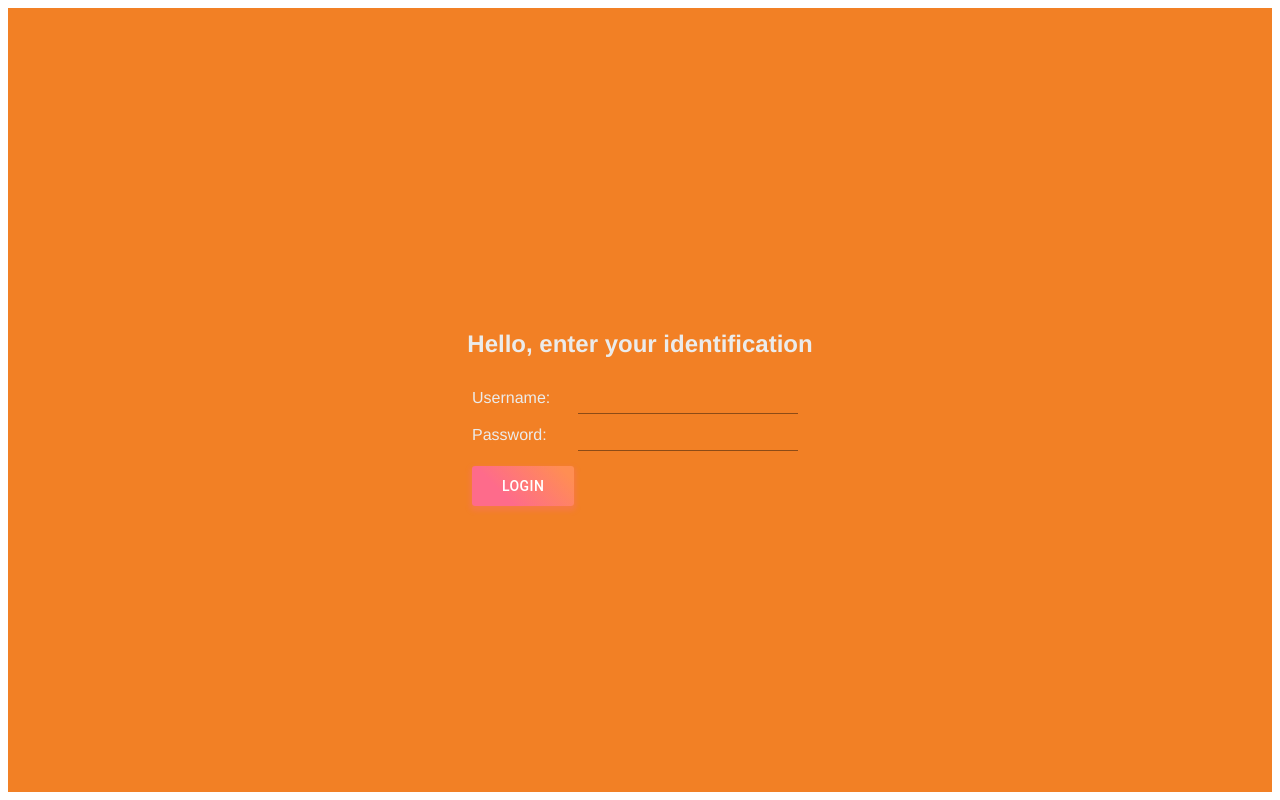
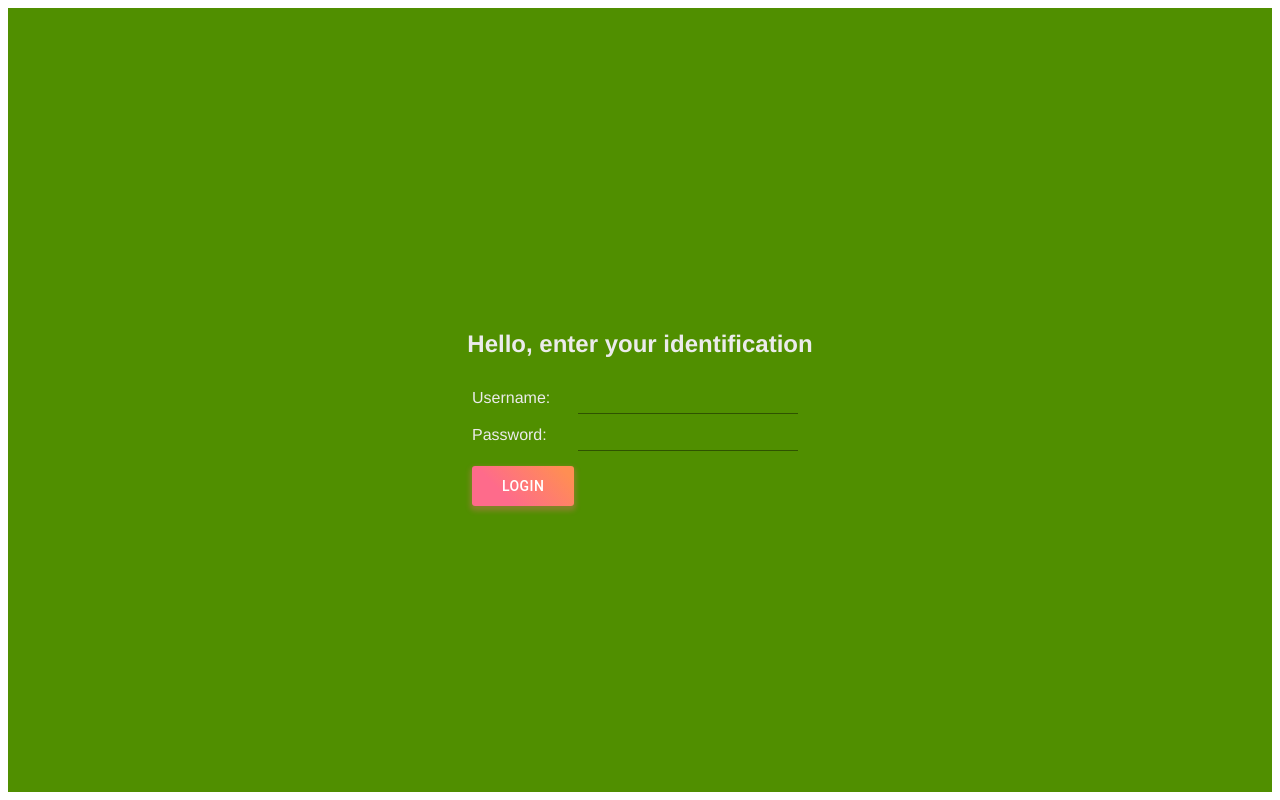
Before and after one commit to juanjopmelida/laboratorio-modulo-4-basico, a React app: page / in a window 1280 px wide. Built offline with nearby package versions, Linux system fonts and the light colour scheme.

Commit message:
first approach

```diff
--- a/package.json
+++ b/package.json
@@ -4,13 +4,13 @@
   "description": "",
   "main": "index.js",
   "scripts": {
+    "author": "",
     "start": "run-p -l type-check:watch start:dev",
     "type-check": "tsc --noEmit",
     "type-check:watch": "npm run type-check -- --watch",
     "start:dev": "webpack-dev-server --mode development --open",
     "build": "rimraf dist && webpack --mode development"
   },
-  "author": "",
   "license": "ISC",
   "devDependencies": {
     "@babel/cli": "^7.8.4",
--- a/src/components/MemberList/membersList.tsx
+++ b/src/components/MemberList/membersList.tsx
@@ -66,13 +66,13 @@ export const ListPage: React.FC = () => {
   const apiInfo = (
     <div>
       <div className={classes.apiInfo}>
-        There's no members or company doesn't exist
+        This Company hasn´t members
       </div>
     </div>
   );
 
   const membersTable = (
-    <Box width="40%" mx="auto">
+    <Box width="80%" mx="auto">
       <TableContainer component={Paper}>
         <Table className={classes.table} aria-label="customized table">
           <TableHead>
--- a/src/index.html
+++ b/src/index.html
@@ -4,7 +4,7 @@
     <meta charset="utf-8" />
     <meta http-equiv="X-UA-Compatible" content="IE=edge" />
     <meta name="viewport" content="width=device-width, initial-scale=1" />
-    <title>React Labs Exercise </title>
+    <title>React Labs Exercise</title>
   </head>
   <body>
     <div id="root"></div>
--- a/src/styles.ts
+++ b/src/styles.ts
@@ -6,7 +6,7 @@ export const root = css`
   display: grid;
   grid-template-columns: 1fr;
   align-items: center;
-  background-color: #f28025;
+  background-color: #508f00;
   color: #ebebeb;
   font-family: Helvetica, sans-serif
 `;
```
